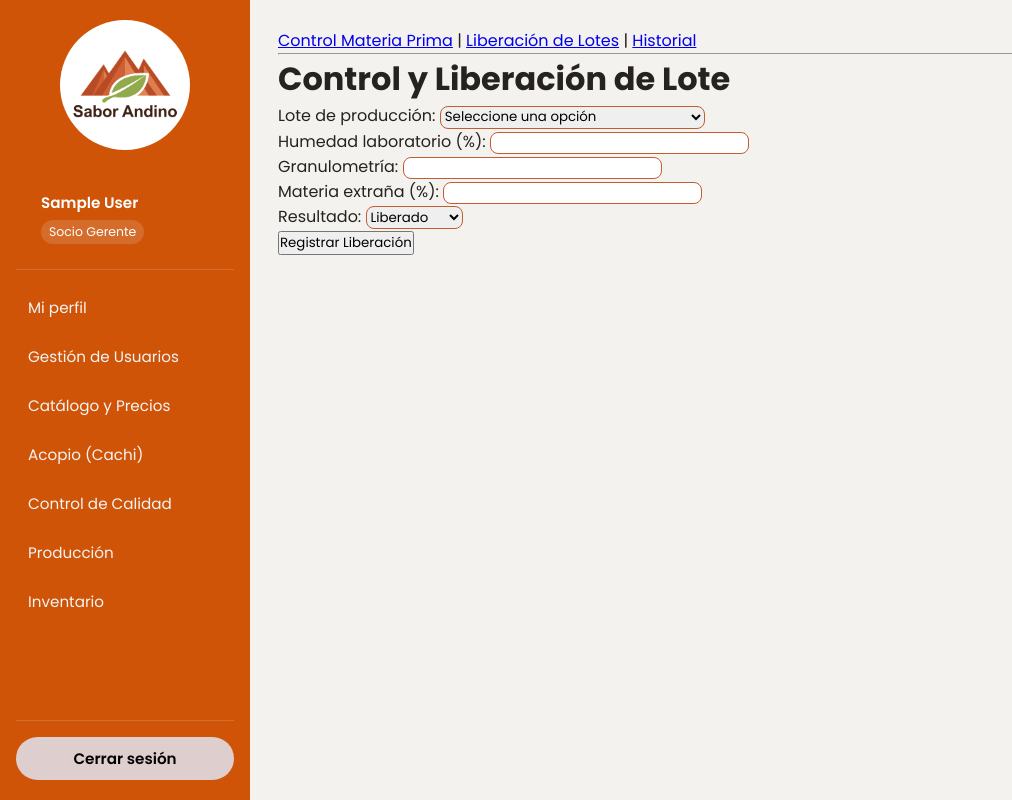
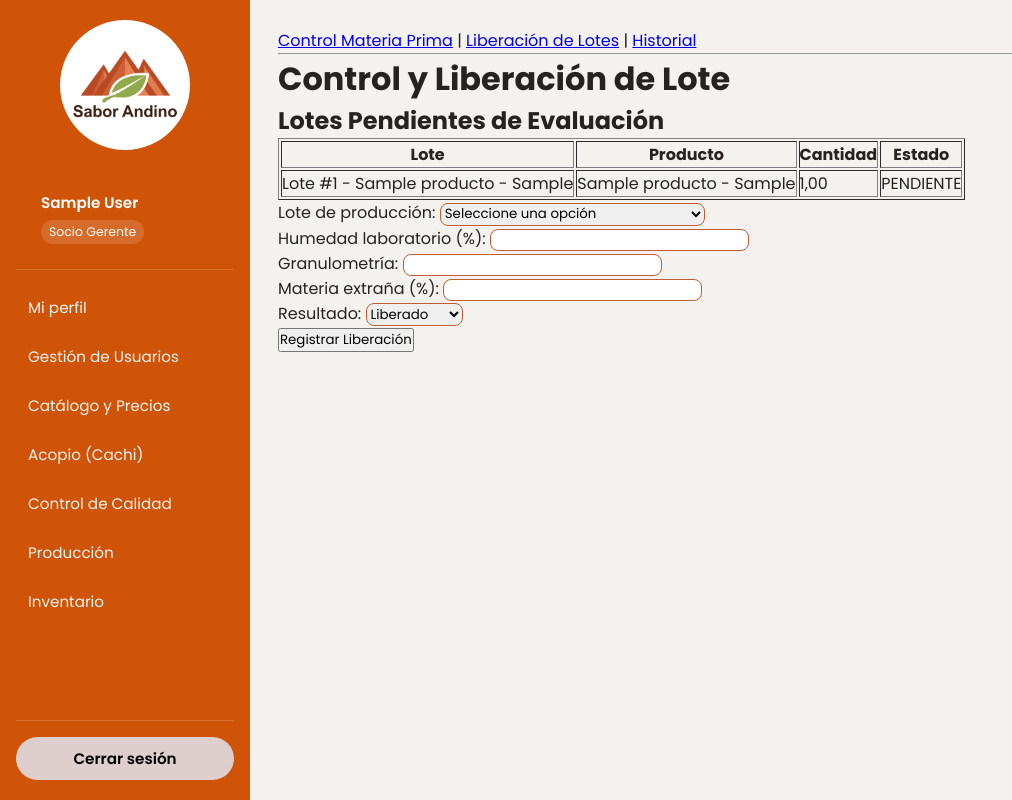
Before and after one commit to alvaroreta/sabor_andino, a Django app: page /calidad/liberar-lote/ in a window 1280 px wide. Shown: the whole page, without its empty margins (0-1012 px from the left). Run offline with Django 5.2, Linux system fonts and the light colour scheme; a user stored in the database is signed in; tables that the repository leaves empty hold one stand-in row (values such as "Sample post").

Commit message:
html liberar_lotes

```diff
--- a/sabor_andino/templates/calidad/liberar_lotes.html
+++ b/sabor_andino/templates/calidad/liberar_lotes.html
@@ -16,6 +16,32 @@
     {% endfor %}
 
     <h1>Control y Liberación de Lote</h1>
+    <h2>Lotes Pendientes de Evaluación</h2>
+{% if lotes_pendientes %}
+    <table border="1" cellpadding="6">
+        <thead>
+            <tr>
+                <th>Lote</th>
+                <th>Producto</th>
+                <th>Cantidad</th>
+                <th>Estado</th>
+            </tr>
+        </thead>
+        <tbody>
+            {% for lote in lotes_pendientes %}
+                <tr>
+                    <td>{{ lote }}</td>
+                    <td>{{ lote.id_producto }}</td>
+                    <td>{{ lote.cantidad_producto }}</td>
+                    <td>{{ lote.estado_calidad }}</td>
+                </tr>
+            {% endfor %}
+        </tbody>
+    </table>
+{% else %}
+    <p>No hay lotes pendientes de evaluación en este momento.</p>
+{% endif %}
+
 
     <form method="post">
         {% csrf_token %}
```
